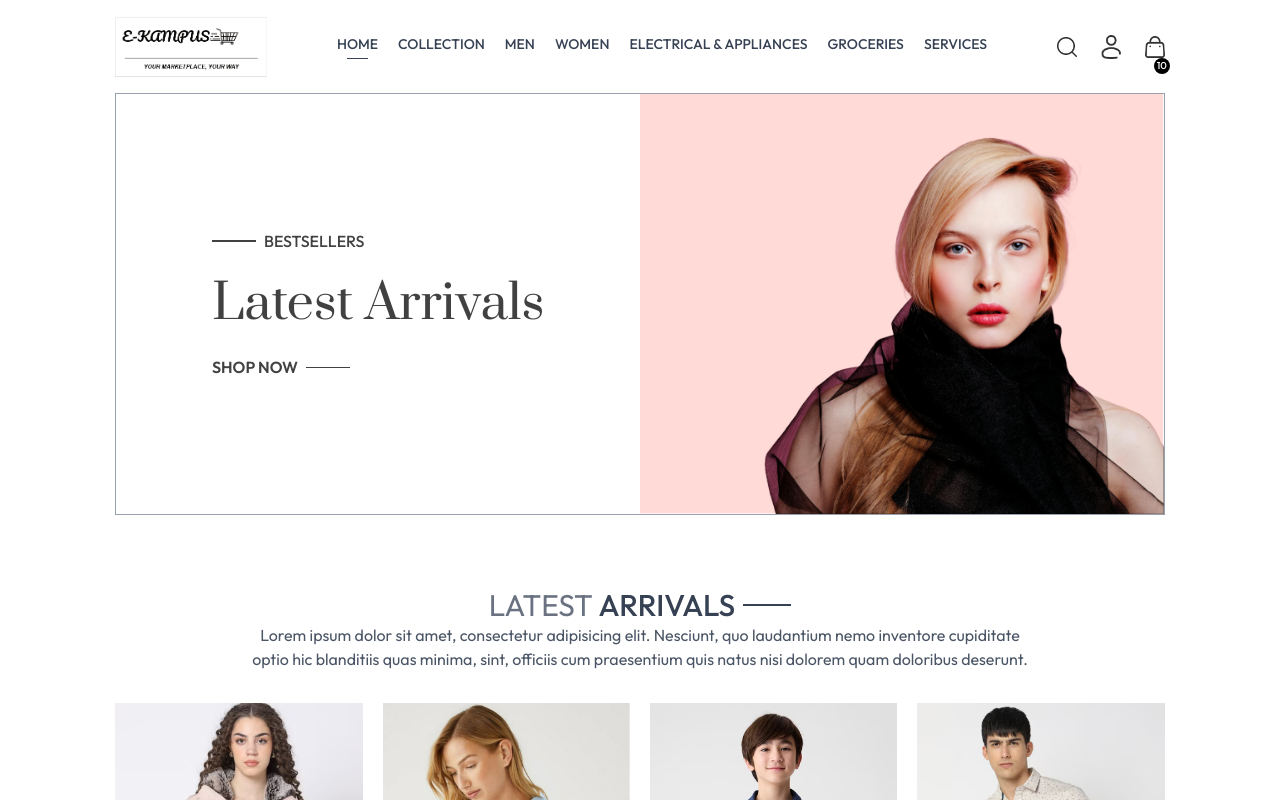
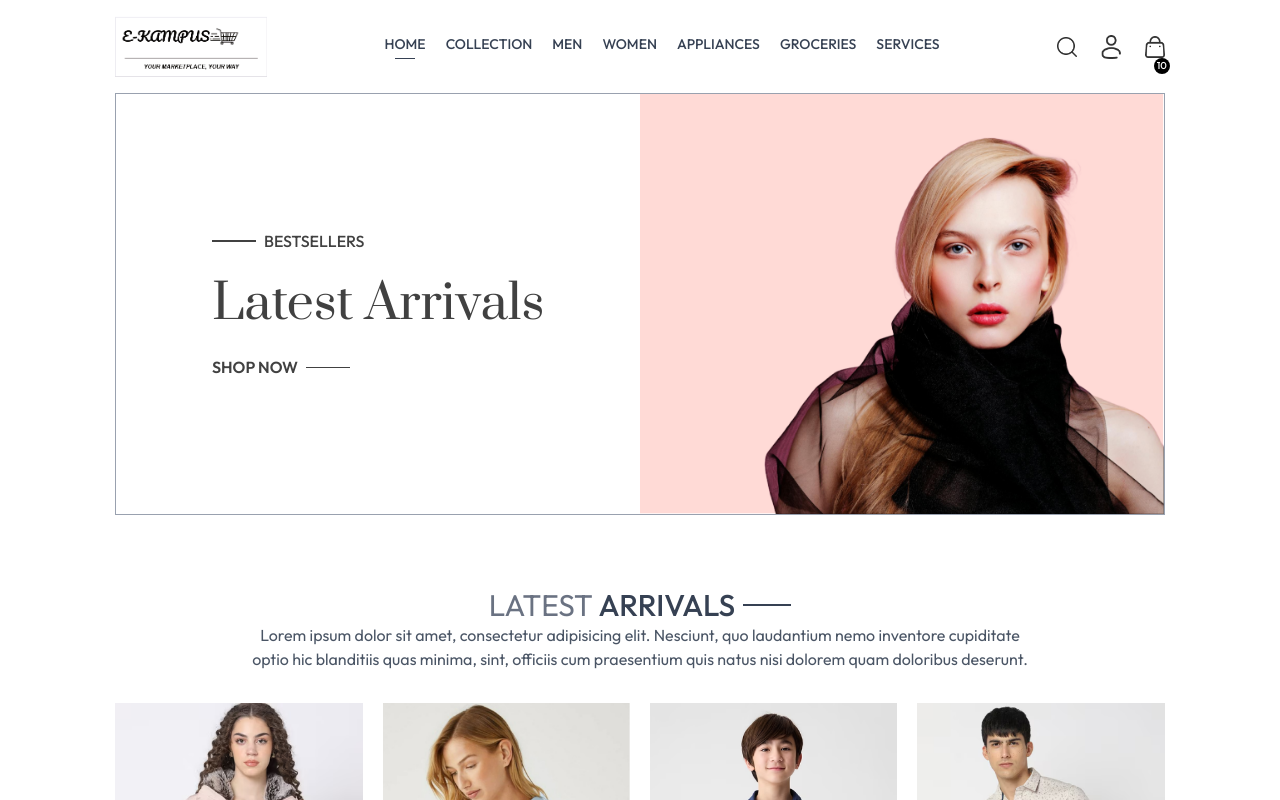
Before and after one commit to Tauya2003/E-Kampus, a React (Vite) app in the folder E-Kampus -Frontend/: page / in a window 1280 px wide. Shown: the top 800 px of the page. Built offline with nearby package versions, Linux system fonts and the light colour scheme.

Commit message:
fix: update navbar label for Electrical Appliances to Appliances

```diff
--- a/E-Kampus -Frontend/src/components/Navbar.jsx
+++ b/E-Kampus -Frontend/src/components/Navbar.jsx
@@ -31,7 +31,7 @@ const Navbar = () => {
                 <hr className='w-2/4 border-none h-[1.5px] bg-gray-700 hidden' />
             </NavLink>
             <NavLink to='/ElectricalAppliances' className='flex flex-col items-center gap-1'>
-                <p>ELECTRICAL & APPLIANCES</p>
+                <p>APPLIANCES</p>
                 <hr className='w-2/4 border-none h-[1.5px] bg-gray-700 hidden' />
             </NavLink>
             <NavLink to='/Groceries' className='flex flex-col items-center gap-1 '>
```
